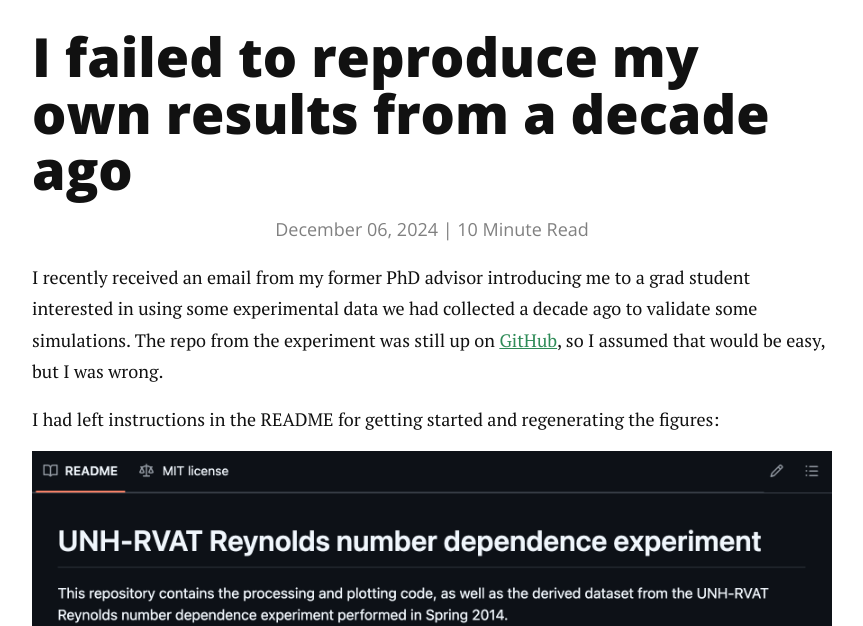
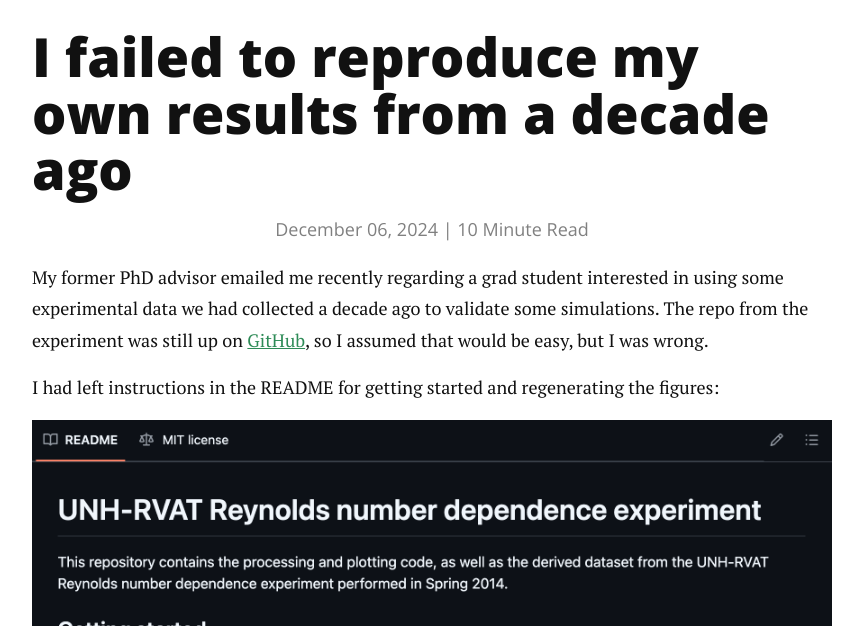
Before and after one commit to petebachant/petebachant.github.io, a Jekyll site: the page built from _posts/2024-12-06-failed-to-repro.markdown, in a window 1280 px wide and 900 px high, cut to the strip 274-900 px from the top of the window. Shown: the whole strip, without its empty margins (208-1071 px from the left). Built offline with Jekyll 4.4.1, drawn with Linux system fonts in a browser that asks for light colours; nearby versions of some CDN libraries; comment, search, counter and statistics services are not loaded.

Commit message:
Update repro fail post

```diff
--- a/_posts/2024-12-06-failed-to-repro.markdown
+++ b/_posts/2024-12-06-failed-to-repro.markdown
@@ -8,8 +8,8 @@ categories:
   - Reproducibility
 ---
 
-I recently received an email from my former PhD advisor
-introducing me to a grad
+My former PhD advisor
+emailed me recently regarding a grad
 student interested in using some experimental data we had collected a
 decade ago to validate some simulations.
 The repo from the experiment was still up on
```
